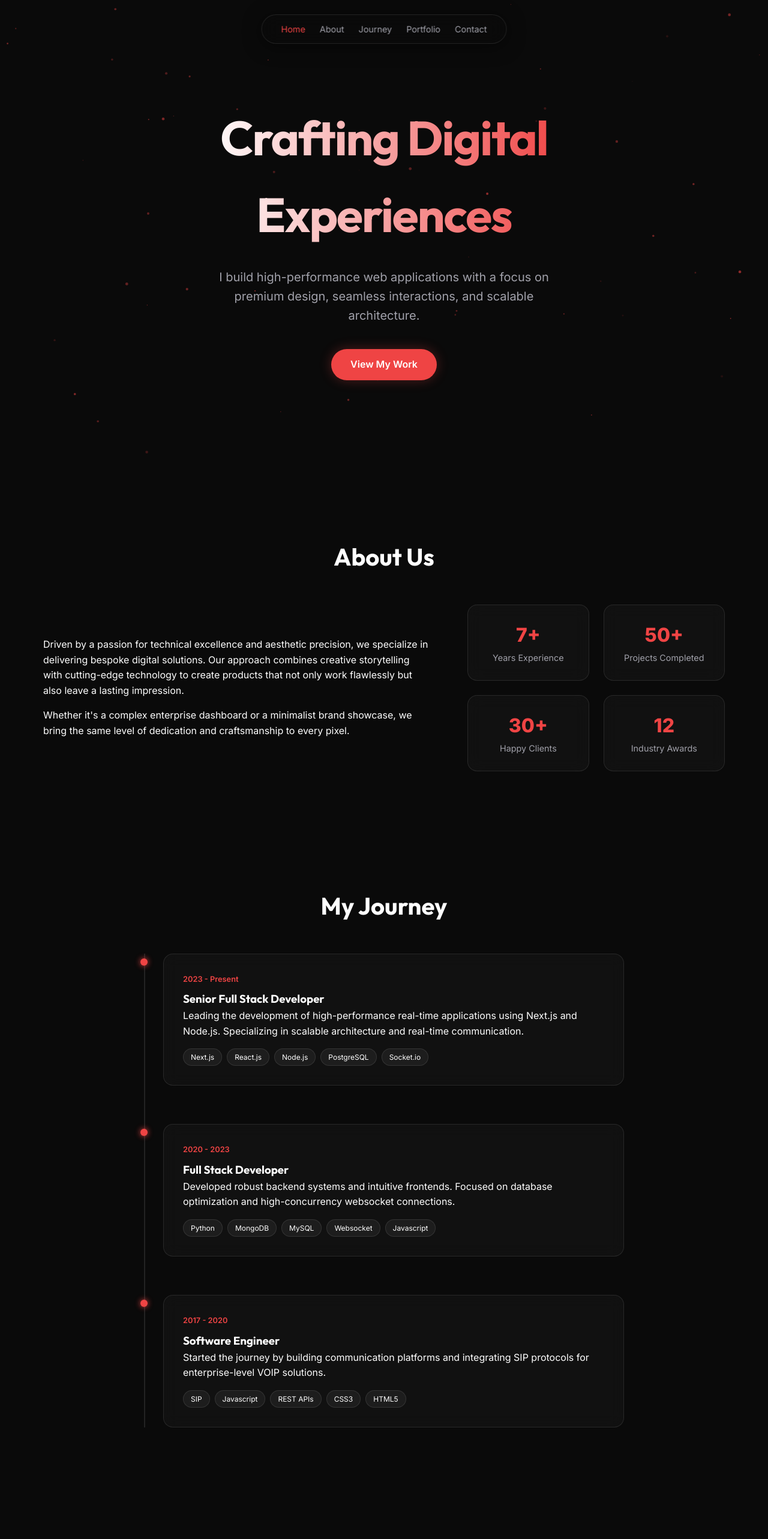
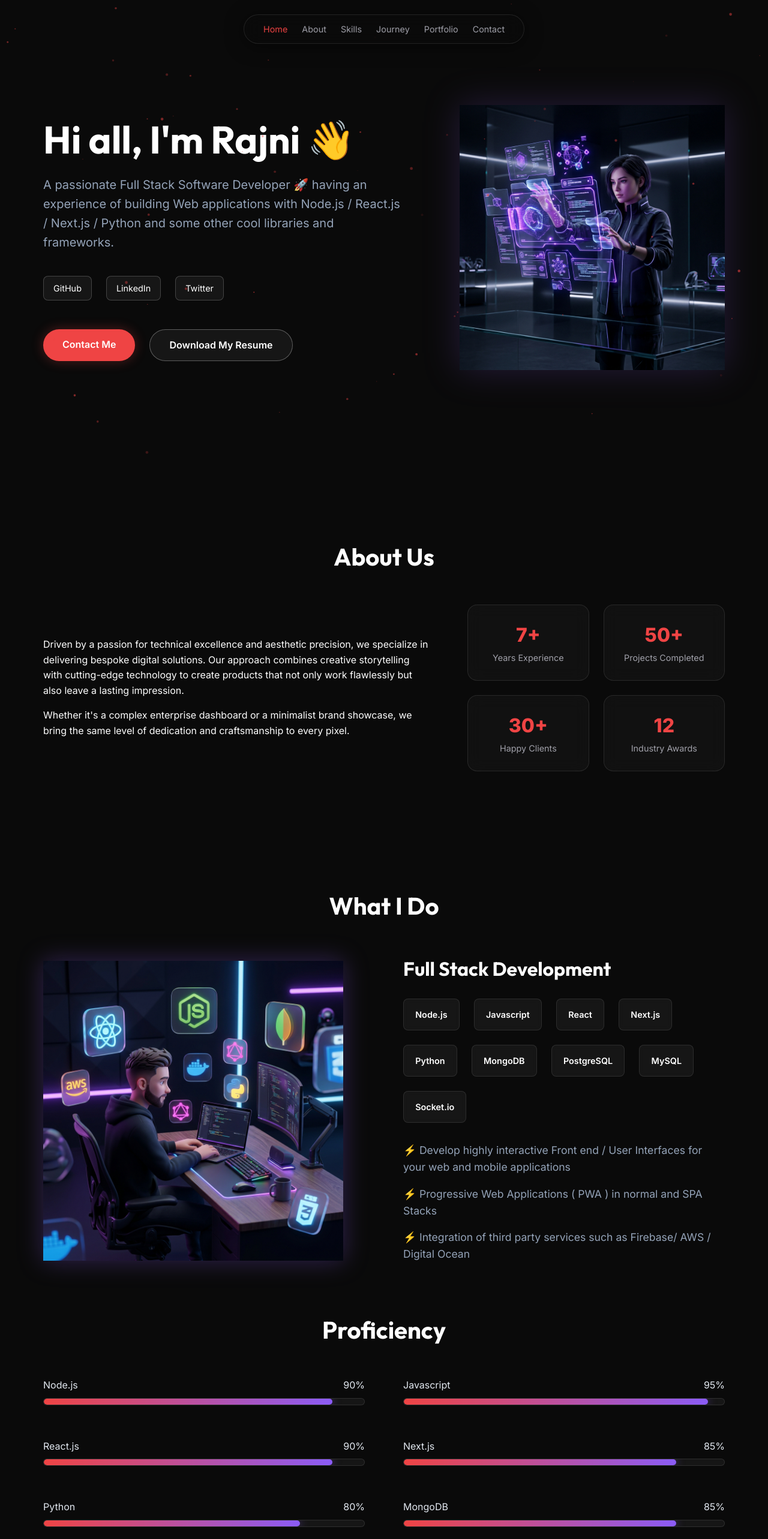
Before and after one commit to rajnig103/rajniportfolio, a React (Vite) app: page / in a window 1280 px wide. Shown: the top 2566 px of the page at 60% size. Built offline with nearby package versions, Linux system fonts and the light colour scheme.

Commit message:
I have completely redesigned your Hero Banner to match the premium, 2-column layout of developerfolio.js.org while maintaining a sleek dark-mode aesthetic.

```diff
--- a/src/App.css
+++ b/src/App.css
@@ -26,6 +26,17 @@
 
 html {
   scroll-behavior: smooth;
+}
+
+.btn-secondary {
+  background: rgba(255, 255, 255, 0.05);
+  border: 1px solid rgba(255, 255, 255, 0.3);
+  color: #fff;
+}
+
+.btn-secondary:hover {
+  background: rgba(255, 255, 255, 0.1);
+  border-color: #fff;
 }
 
 body {
@@ -99,32 +110,101 @@ nav {
   height: 100vh;
   display: flex;
   align-items: center;
-  justify-content: center;
-  text-align: center;
   position: relative;
   overflow: hidden;
 }
 
-.hero-content {
-  position: relative;
-  z-index: 2;
+.hero-container {
+  display: grid;
+  grid-template-columns: 1.2fr 0.8fr;
+  gap: 2rem;
+  align-items: center;
 }
 
-.gradient-text {
-  font-size: 5rem;
+.hero-title {
+  font-size: 4rem;
   font-weight: 800;
-  background: linear-gradient(to right, #fff, var(--accent-color));
-  -webkit-background-clip: text;
-  -webkit-text-fill-color: transparent;
   margin-bottom: 1.5rem;
-  letter-spacing: -2px;
+  line-height: 1.1;
+  color: #fff;
 }
 
-.hero-sub {
+.hero-subtitle {
   font-size: 1.25rem;
-  color: var(--text-secondary);
+  color: #94a3b8;
+  line-height: 1.6;
+  margin-bottom: 2.5rem;
   max-width: 600px;
-  margin: 0 auto 2.5rem;
+}
+
+.social-links {
+  display: flex;
+  gap: 1.5rem;
+  margin-bottom: 3rem;
+}
+
+.social-icon {
+  padding: 0.5rem 1rem;
+  width: auto;
+  height: auto;
+  background: rgba(255, 255, 255, 0.05);
+  border: 1px solid rgba(255, 255, 255, 0.2);
+  border-radius: 8px;
+  display: flex;
+  align-items: center;
+  justify-content: center;
+  color: #fff;
+  font-size: 0.9rem;
+  font-weight: 500;
+  text-decoration: none;
+  transition: all 0.3s ease;
+}
+
+.social-icon:hover {
+  background: var(--accent-color);
+  transform: translateY(-5px);
+  box-shadow: 0 10px 20px rgba(139, 92, 246, 0.3);
+}
+
+.hero-btns {
+  display: flex;
+  gap: 1.5rem;
+}
+
+.hero-image img {
+  width: 100%;
+  max-width: 600px;
+  filter: drop-shadow(0 0 30px rgba(139, 92, 246, 0.2));
+}
+
+.wave {
+  display: inline-block;
+  animation: wave-animation 2.5s infinite;
+  transform-origin: 70% 70%;
+}
+
+@keyframes wave-animation {
+  0% { transform: rotate( 0.0deg) }
+  10% { transform: rotate(14.0deg) }
+  20% { transform: rotate(-8.0deg) }
+  30% { transform: rotate(14.0deg) }
+  40% { transform: rotate(-4.0deg) }
+  50% { transform: rotate(10.0deg) }
+  60% { transform: rotate( 0.0deg) }
+  100% { transform: rotate( 0.0deg) }
+}
+
+@media (max-width: 968px) {
+  .hero-container {
+    grid-template-columns: 1fr;
+    text-align: center;
+    padding-top: 5rem;
+  }
+  .hero-title { font-size: 3rem; }
+  .hero-subtitle { margin: 0 auto 2.5rem; }
+  .social-links, .hero-btns { justify-content: center; }
+  .hero-image { order: -1; }
+  .hero-image img { max-width: 300px; }
 }
 
 .btn {
@@ -365,6 +445,113 @@ input:focus, textarea:focus {
   }
 }
 
+
+/* Skills Section */
+.skills-grid {
+  display: grid;
+  grid-template-columns: 1fr 1fr;
+  gap: 4rem;
+  align-items: center;
+  margin-top: 2rem;
+}
+
+.skills-image img {
+  width: 100%;
+  max-width: 500px;
+  filter: drop-shadow(0 0 20px rgba(139, 92, 246, 0.3));
+}
+
+.skills-subtitle {
+  font-size: 2rem;
+  margin-bottom: 1.5rem;
+  color: #fff;
+}
+
+.tech-stack-icons {
+  display: flex;
+  flex-wrap: wrap;
+  gap: 1.5rem;
+  margin-bottom: 2rem;
+}
+
+.tech-icon-wrapper {
+  background: rgba(255, 255, 255, 0.05);
+  padding: 0.8rem 1.2rem;
+  border-radius: 8px;
+  backdrop-filter: blur(5px);
+  border: 1px solid rgba(255, 255, 255, 0.1);
+  cursor: default;
+  transition: all 0.3s ease;
+}
+
+.tech-icon-wrapper:hover {
+  background: rgba(255, 255, 255, 0.1);
+  border-color: var(--accent-color);
+  transform: translateY(-5px);
+}
+
+.tech-icon-label {
+  font-weight: 600;
+  font-size: 0.9rem;
+}
+
+.skills-list {
+  list-style: none;
+}
+
+.skills-list li {
+  margin-bottom: 1rem;
+  font-size: 1.1rem;
+  color: #94a3b8;
+  line-height: 1.6;
+}
+
+.proficiency-grid {
+  display: grid;
+  grid-template-columns: 1fr 1fr;
+  gap: 2rem 4rem;
+  margin-top: 2rem;
+}
+
+.proficiency-item {
+  margin-bottom: 1.5rem;
+}
+
+.proficiency-info {
+  display: flex;
+  justify-content: space-between;
+  margin-bottom: 0.5rem;
+  font-weight: 500;
+  color: #e2e8f0;
+}
+
+.proficiency-bar-bg {
+  height: 12px;
+  background: rgba(255, 255, 255, 0.05);
+  border-radius: 6px;
+  overflow: hidden;
+  border: 1px solid rgba(255, 255, 255, 0.1);
+}
+
+.proficiency-bar-fill {
+  height: 100%;
+  background: linear-gradient(90deg, var(--accent-color), #8b5cf6);
+  border-radius: 6px;
+  box-shadow: 0 0 15px rgba(139, 92, 246, 0.5);
+}
+
+@media (max-width: 968px) {
+  .skills-grid, .proficiency-grid {
+    grid-template-columns: 1fr;
+  }
+  .skills-image {
+    order: 2;
+  }
+  .skills-content {
+    order: 1;
+  }
+}
+
 /* Particle Background Canvas */
 #bg-canvas {
   position: fixed;
--- a/src/App.jsx
+++ b/src/App.jsx
@@ -3,6 +3,7 @@ import './App.css';
 import Navbar from './components/Navbar';
 import Hero from './components/Hero';
 import About from './components/About';
+import Skills from './components/Skills';
 import Journey from './components/Journey';
 import Portfolio from './components/Portfolio';
 import Contact from './components/Contact';
@@ -17,6 +18,7 @@ function App() {
       <main>
         <Hero />
         <About />
+        <Skills />
         <Journey />
         <Portfolio />
         <Contact />
--- a/src/components/Hero.jsx
+++ b/src/components/Hero.jsx
@@ -4,31 +4,47 @@ import { motion } from 'framer-motion';
 const Hero = () => {
     return (
         <section id="home" className="hero">
-            <div className="container hero-content">
-                <motion.h1
-                    className="gradient-text"
-                    initial={{ opacity: 0, y: 30 }}
-                    animate={{ opacity: 1, y: 0 }}
-                    transition={{ duration: 0.8, ease: "easeOut" }}
+            <div className="container hero-container">
+                <motion.div
+                    className="hero-content"
+                    initial={{ opacity: 0, x: -50 }}
+                    animate={{ opacity: 1, x: 0 }}
+                    transition={{ duration: 1 }}
                 >
-                    Crafting Digital <br /> Experiences
-                </motion.h1>
-                <motion.p
-                    className="hero-sub"
-                    initial={{ opacity: 0, y: 20 }}
-                    animate={{ opacity: 1, y: 0 }}
-                    transition={{ duration: 0.8, delay: 0.2, ease: "easeOut" }}
+                    <h1 className="hero-title">Hi all, I'm Rajni <span className="wave">👋</span></h1>
+                    <p className="hero-subtitle">
+                        A passionate Full Stack Software Developer 🚀 having an experience of building Web applications with Node.js / React.js / Next.js / Python and some other cool libraries and frameworks.
+                    </p>
+
+                    <div className="social-links">
+                        <a href="#" className="social-icon github" title="Github">GitHub</a>
+                        <a href="#" className="social-icon linkedin" title="LinkedIn">LinkedIn</a>
+                        <a href="#" className="social-icon twitter" title="Twitter">Twitter</a>
+                    </div>
+
+                    <div className="hero-btns">
+                        <a href="#contact" className="btn btn-primary">Contact Me</a>
+                        <a href="#" className="btn btn-secondary">Download My Resume</a>
+                    </div>
+                </motion.div>
+
+                <motion.div
+                    className="hero-image"
+                    initial={{ opacity: 0, scale: 0.8 }}
+                    animate={{ opacity: 1, scale: 1 }}
+                    transition={{ duration: 1 }}
                 >
-                    I build high-performance web applications with a focus on premium design, seamless interactions, and scalable architecture.
-                </motion.p>
-                <motion.div
-                    initial={{ opacity: 0, y: 20 }}
-                    animate={{ opacity: 1, y: 0 }}
-                    transition={{ duration: 0.8, delay: 0.4, ease: "easeOut" }}
-                >
-                    <a href="#portfolio" className="btn btn-primary">View My Work</a>
+                    <img src="/assets/hero.png" alt="Hero Illustration" />
                 </motion.div>
             </div>
+
+            <motion.div
+                className="scroll-indicator"
+                animate={{ y: [0, 10, 0] }}
+                transition={{ duration: 2, repeat: Infinity }}
+            >
+                <div className="mouse"></div>
+            </motion.div>
         </section>
     );
 };
--- a/src/components/Navbar.jsx
+++ b/src/components/Navbar.jsx
@@ -5,7 +5,7 @@ const Navbar = () => {
 
     useEffect(() => {
         const handleScroll = () => {
-            const sections = ['home', 'about', 'journey', 'portfolio', 'contact'];
+            const sections = ['home', 'about', 'skills', 'journey', 'portfolio', 'contact'];
             let current = 'home';
 
             for (const section of sections) {
@@ -24,6 +24,7 @@ const Navbar = () => {
     const navLinks = [
         { name: 'Home', href: '#home' },
         { name: 'About', href: '#about' },
+        { name: 'Skills', href: '#skills' },
         { name: 'Journey', href: '#journey' },
         { name: 'Portfolio', href: '#portfolio' },
         { name: 'Contact', href: '#contact' }
--- /dev/null
+++ b/src/components/Skills.jsx
@@ -0,0 +1,101 @@
+import React from 'react';
+import { motion } from 'framer-motion';
+
+const Skills = () => {
+    const skills = [
+        { name: 'Node.js', level: '90%' },
+        { name: 'Javascript', level: '95%' },
+        { name: 'React.js', level: '90%' },
+        { name: 'Next.js', level: '85%' },
+        { name: 'Python', level: '80%' },
+        { name: 'MongoDB', level: '85%' },
+        { name: 'PostgreSQL', level: '80%' },
+        { name: 'MySQL', level: '80%' },
+        { name: 'Socket.io', level: '90%' },
+        { name: 'Websocket', level: '90%' },
+        { name: 'SIP', level: '75%' }
+    ];
+
+    const techIcons = [
+        { name: 'Node.js', color: '#339933' },
+        { name: 'Javascript', color: '#F7DF1E' },
+        { name: 'React', color: '#61DAFB' },
+        { name: 'Next.js', color: '#000000' },
+        { name: 'Python', color: '#3776AB' },
+        { name: 'MongoDB', color: '#47A248' },
+        { name: 'PostgreSQL', color: '#4169E1' },
+        { name: 'MySQL', color: '#4479A1' },
+        { name: 'Socket.io', color: '#010101' }
+    ];
+
+    return (
+        <section id="skills" className="section">
+            <div className="container">
+                <h2 className="section-title">What I Do</h2>
+                <div className="skills-grid">
+                    <motion.div
+                        className="skills-image"
+                        initial={{ opacity: 0, x: -50 }}
+                        whileInView={{ opacity: 1, x: 0 }}
+                        viewport={{ once: true }}
+                        transition={{ duration: 0.8 }}
+                    >
+                        <img src="/assets/skills.png" alt="Skills Illustration" />
+                    </motion.div>
+
+                    <motion.div
+                        className="skills-content"
+                        initial={{ opacity: 0, x: 50 }}
+                        whileInView={{ opacity: 1, x: 0 }}
+                        viewport={{ once: true }}
+                        transition={{ duration: 0.8 }}
+                    >
+                        <h3 className="skills-subtitle">Full Stack Development</h3>
+                        <div className="tech-stack-icons">
+                            {techIcons.map((icon, index) => (
+                                <motion.div
+                                    key={index}
+                                    className="tech-icon-wrapper"
+                                    whileHover={{ scale: 1.2, color: icon.color }}
+                                    title={icon.name}
+                                >
+                                    <span className="tech-icon-label">{icon.name}</span>
+                                </motion.div>
+                            ))}
+                        </div>
+                        <ul className="skills-list">
+                            <li>⚡ Develop highly interactive Front end / User Interfaces for your web and mobile applications</li>
+                            <li>⚡ Progressive Web Applications ( PWA ) in normal and SPA Stacks</li>
+                            <li>⚡ Integration of third party services such as Firebase/ AWS / Digital Ocean</li>
+                        </ul>
+                    </motion.div>
+                </div>
+
+                <div className="proficiency-section">
+                    <h2 className="section-title" style={{ marginTop: '4rem' }}>Proficiency</h2>
+                    <div className="proficiency-grid">
+                        {skills.slice(0, 6).map((skill, index) => (
+                            <div key={index} className="proficiency-item">
+                                <div className="proficiency-info">
+                                    <span>{skill.name}</span>
+                                    <span>{skill.level}</span>
+                                </div>
+                                <div className="proficiency-bar-bg">
+                                    <motion.div
+                                        className="proficiency-bar-fill"
+                                        initial={{ width: 0 }}
+                                        whileInView={{ width: skill.level }}
+                                        viewport={{ once: true }}
+                                        transition={{ duration: 1, delay: index * 0.1 }}
+                                    />
+                                </div>
+                            </div>
+                        ))}
+                    </div>
+                </div>
+            </div>
+        </section>
+    );
+};
+
+export default Skills;
```
Also changed, not shown: public/assets/hero.png (added), public/assets/skills.png (added).
